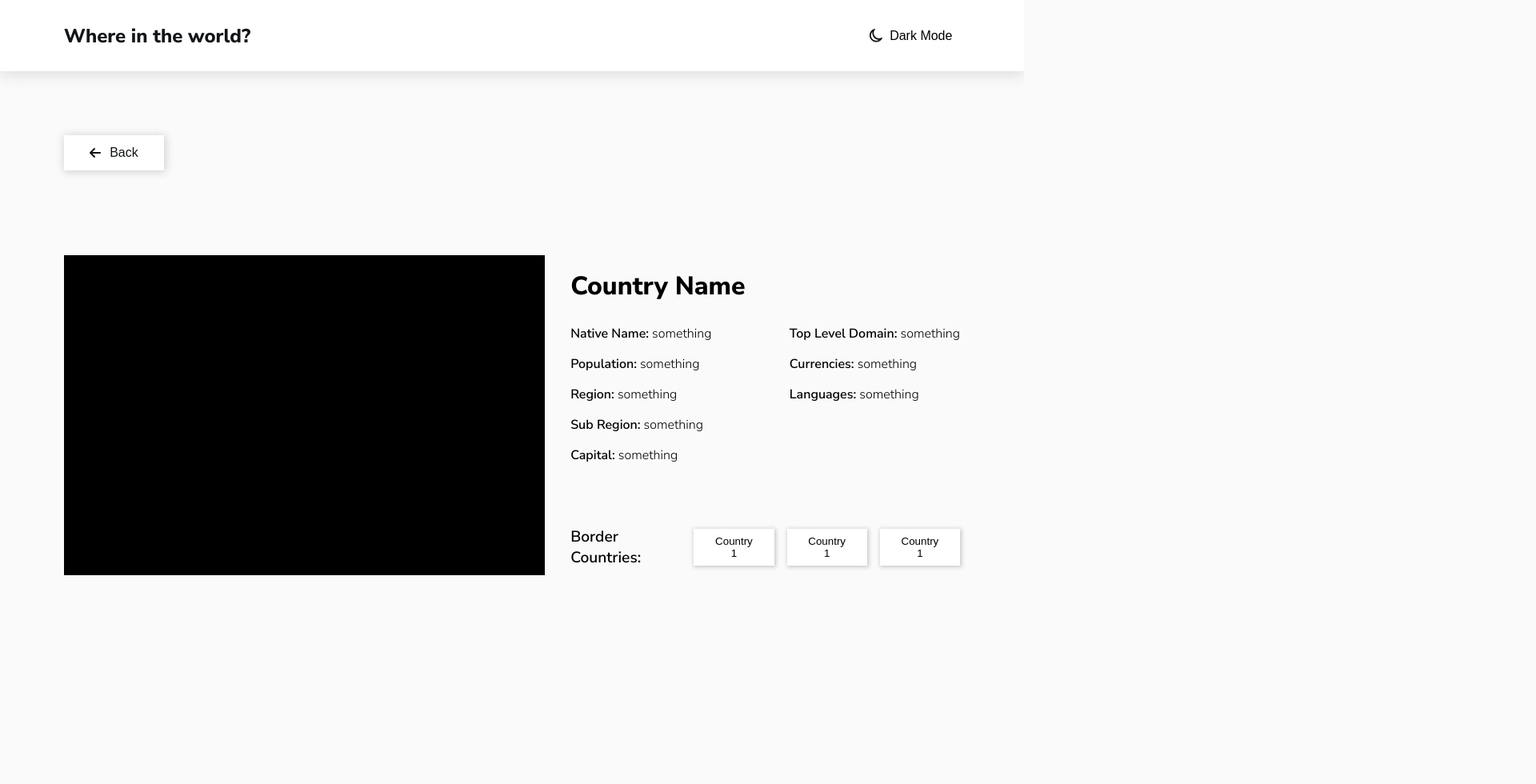
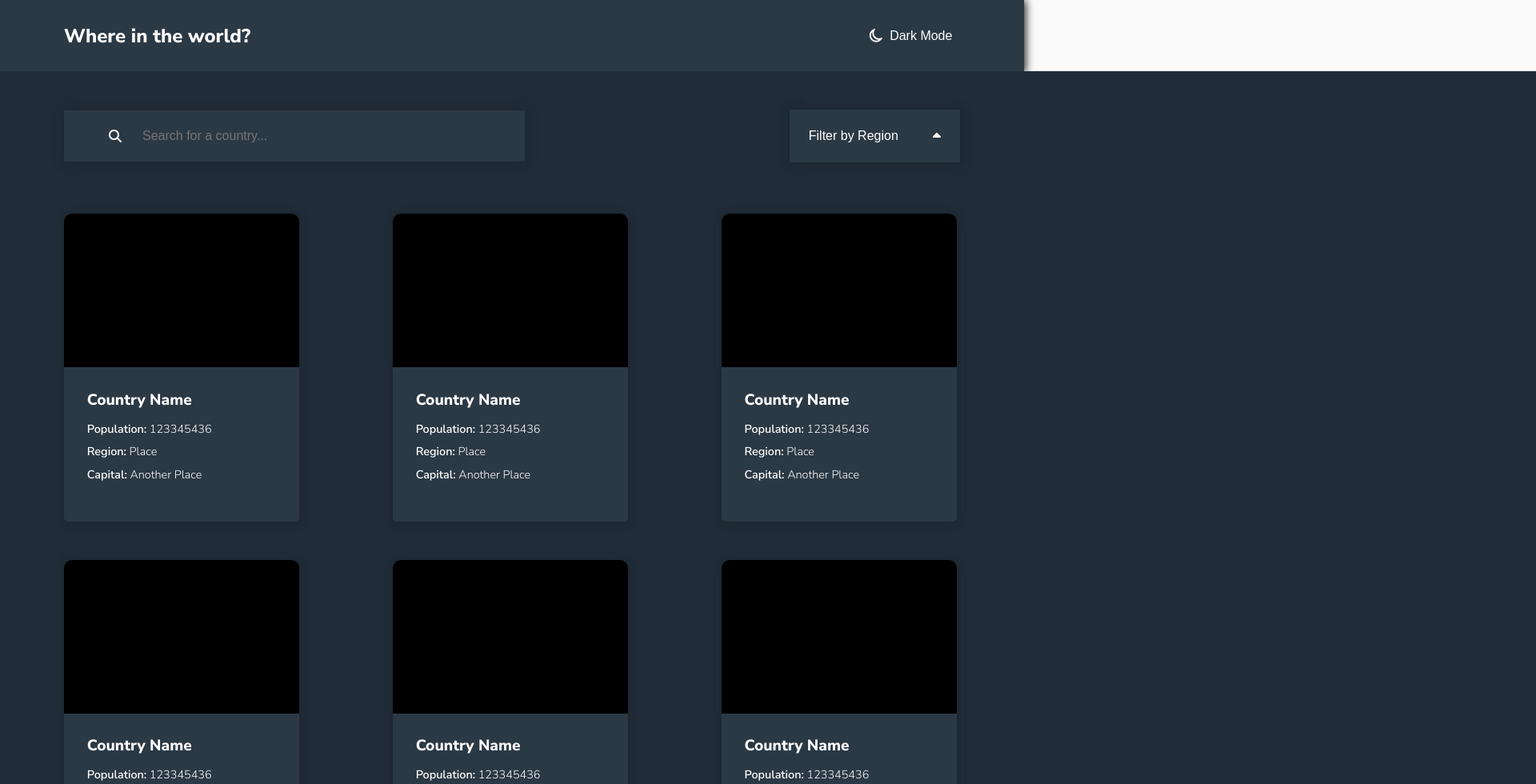
Before and after one commit to KiburYoseph/REST_API-Coutries-listing-app, a React (Vite) app: page / in a window 1280 px wide. Shown: the top 980 px of the page at 80% size, 1920 px wide, since content can reach past the window. Before the commit the page ends 809 px from the top, so only its background shows below. Built offline with nearby package versions, Linux system fonts and the light colour scheme.

Commit message:
BoilerPlate Complete. API Start

```diff
--- a/src/App.jsx
+++ b/src/App.jsx
@@ -1,12 +1,20 @@
 import './App.css'
 import Navbar from './Components/Navbar'
 import Content from './Components/Content'
+import { useState } from 'react'
 
 const App = () => {
+
+  const [darkmode, setDarkMode] = useState(true)
+
+  const handleDark = () => {
+    return setDarkMode(!darkmode)
+  }
+
   return (
     <>
-      <Navbar/>
-      <Content/>
+      <Navbar onClick={handleDark} dark={darkmode}/>
+      <Content dark={darkmode}/>
     </>
   )
 }
--- a/src/Components/Content.css
+++ b/src/Components/Content.css
@@ -1,3 +1,29 @@
+.allContent {
+    width: 300vw;
+    display: flex;
+    justify-content: space-between;
+    transition: 500ms;
+    overflow-x: hidden;
+}
+
+.allContent.darktrue {
+    background-color: hsl(207, 26%, 17%);
+}
+
+.detailstrue {
+    transform: translateX(-63.8%);
+    height: 100vh;
+    overflow-y: hidden;
+}
+
+.fullView {
+    width: 100vw;
+}
+
+.focusedView {
+    width: 100vw;
+}
+
 .menuSection {
     display: flex;
     justify-content: space-between;
@@ -18,6 +44,11 @@
     box-shadow: 1px 1px 10px 1px rgb(228, 228, 228);
 }
 
+.search.darktrue {
+    background-color: hsl(209, 23%, 22%);
+    box-shadow: 1px 1px 10px 1px hsl(210, 26%, 15%);
+}
+
 @media (max-width: 1280px) {
     .search {
         width: 50%;
@@ -33,6 +64,11 @@
     color: #111517;
 }
 
+.search.darktrue > input {
+    background-color: hsl(209, 23%, 22%);
+    color: white;
+}
+
 .search > input:focus {
     outline: none;
 }
@@ -45,6 +81,14 @@
     display: grid;
     grid-template-columns: 20% 20% 20% 20%;
     gap: 1rem 3.5%;
+}
+
+.listSection.darktrue {
+    color: white;
+}
+
+.listSection.darktrue > li {
+    background-color: hsl(209, 23%, 22%);
 }
 
 @media (max-width: 1320px) {
@@ -90,6 +134,10 @@
     cursor: pointer;
 }
 
+.listSection.darktrue > li {
+    box-shadow: 1px 1px 10px 1px hsl(210, 26%, 15%);
+}
+
 .listSection > li:hover {
     transform: scale(1.1);
 }
@@ -111,6 +159,11 @@
 
 .countryInfo > p {
     font-size: 0.9rem;
+    line-height: 1;
+}
+
+.countryInfo > p > strong {
+    font-weight: 600;
 }
 
 .dropDownBtn {
@@ -126,6 +179,12 @@
     cursor: pointer;
     position: relative;
     box-shadow: 1px 1px 10px 1px rgb(228, 228, 228);
+}
+
+.dropDownBtn.darktrue {
+    background-color: hsl(209, 23%, 22%);
+    color: white;
+    box-shadow: 1px 1px 10px 1px hsl(210, 26%, 15%);
 }
 
 @media (max-width: 710px) {
@@ -154,7 +213,13 @@
     padding-bottom: 1rem;
     top: 100%;
     box-shadow: 1px 1px 10px 1px rgb(228, 228, 228);
+    color: hsl(200, 15%, 8%);
+}
 
+.dropDownMenu.darktrue {
+    background-color: hsl(209, 23%, 22%);
+    color: white;
+    box-shadow: 1px 1px 10px 1px hsl(210, 26%, 15%);
 }
 
 .dropDownMenu > li {
@@ -188,8 +253,9 @@
     background-color: white;
     color: hsl(200, 15%, 8%);
     border: none;
+    border-radius: 5px;
     box-shadow: 1px 1px 10px 1px rgb(209, 209, 209);
-    padding: 0.8rem 2rem;
+    padding: 0.8rem 2.3rem;
     font-size: 1rem;
     font-weight: 100;
     display: flex;
@@ -198,6 +264,12 @@
     align-items: center;
     transition: 200ms;
     cursor: pointer;
+}
+
+.backBtn.darktrue {
+    background-color: hsl(209, 23%, 22%);
+    color: white;
+    box-shadow: 1px 1px 10px 1px hsl(210, 26%, 15%);
 }
 
 .backBtn:hover {
@@ -223,6 +295,10 @@
     flex-direction: column;
 }
 
+.detailContentSection.darktrue {
+    color: white;
+}
+
 .detailContentSection > h1 {
     font-size: 2rem;
     margin-bottom: 0.7rem;
@@ -239,7 +315,6 @@
 @media (max-width: 1360px) {
     .detailsSection {
         gap: 2rem;
-        justify-content: space-between;
     }
 
     .detailedInfo {
@@ -248,26 +323,38 @@
     }
 
     .detailImageSection {
-        width: 40rem;
+        width: 35rem;
         height: 25rem;
     }
 }
 
-@media (max-width: 1000px) {
+@media (max-width: 1150px) {
+    .backBtn {
+        margin-left: 4rem;
+    }
+
+    .detailstrue {
+        height: 150vh;
+    }
+
     .detailsSection {
         flex-direction: column;
     }
 
     .detailImageSection {
-        width: 100%;
+        width: 90%;
     }
 
     .detailContentSection {
-        width: 100%;
+        width: 90%;
     }
 }
 
 @media (max-width: 650px) {
+    .detailsSection {
+        padding-left: 2rem;
+    }
+
     .detailedInfo {
         flex-direction: column;
     }
@@ -284,8 +371,17 @@
 }
 
 @media (max-width: 535px) {
+    .backBtn {
+        margin-left: 1rem;
+    }
+
+    .detailImageSection {
+        width: 100%;
+    }
+
     .focusedView {
-        padding: 1rem;
+        padding-left: 26rem;
+        padding-right: 4.5rem;
     }
 }
 
@@ -317,10 +413,12 @@
     cursor: pointer;
 }
 
+.borderCountries.darktrue {
+    background-color: hsl(209, 23%, 22%);
+    color: white;
+    box-shadow: 1px 1px 10px 1px hsl(210, 26%, 15%);
+}
+
 .borderCountries:hover {
     transform: scale(1.1);
 }
-
-.fullView {
-    display: none;
-}
--- a/src/Components/Content.jsx
+++ b/src/Components/Content.jsx
@@ -5,7 +5,7 @@ import { faCaretDown } from '@fortawesome/free-solid-svg-icons'
 import { faArrowLeft } from '@fortawesome/free-solid-svg-icons'
 import { useState } from 'react';
 
-const Content = () => {
+const Content = (props) => {
 
     const [searchTerm, setSearchTerm] = useState('')
     const [menuState, setMenuState] = useState(false)
@@ -14,15 +14,16 @@ const Content = () => {
 
     return (
         <>
+        <main className={`allContent details${detailState} dark${props.dark}`}>
             <div className='fullView'>
                 <section className='menuSection'>
-                    <div className='search'>
-                    <FontAwesomeIcon icon={faMagnifyingGlass} style={{color: "hsl(0, 0%, 52%)"}} className='magnifyingGlass'/>
+                    <div className={`search dark${props.dark}`}>
+                    {props.dark ? <FontAwesomeIcon icon={faMagnifyingGlass} style={{color: "hsl(0, 0%, 100%)"}} className='magnifyingGlass'/> : <FontAwesomeIcon icon={faMagnifyingGlass} style={{color: "hsl(0, 0%, 52%)"}} className='magnifyingGlass'/>}
                         <input value={searchTerm} onChange={(e) => setSearchTerm(e.target.value )} placeholder='Search for a country...' />
                     </div>
-                    <button className='dropDownBtn' onClick={() => setMenuState(!menuState)}>{(filterState == 'none') ?  "Filter by Region" : filterState}<FontAwesomeIcon icon={faCaretDown} style={{color: "#111517"}} className={`caretDown rotate${!menuState}`}/>
+                    <button className={`dropDownBtn dark${props.dark}`} onClick={() => setMenuState(!menuState)}>{(filterState == 'none') ?  "Filter by Region" : filterState}{props.dark ? <FontAwesomeIcon icon={faCaretDown} style={{color: "#ffffff"}} className={`caretDown rotate${!menuState}`}/> : <FontAwesomeIcon icon={faCaretDown} style={{color: "#111517"}} className={`caretDown rotate${!menuState}`}/>}
                     { menuState ?
-                    <ul className='dropDownMenu'>
+                    <ul className={`dropDownMenu dark${props.dark}`}>
                             <li onClick={() => setFilterState('Africa')}>Africa</li>
                             <li onClick={() => setFilterState('America')}>America</li>
                             <li onClick={() => setFilterState('Asia')}>Asia</li>
@@ -35,7 +36,70 @@ const Content = () => {
                     </button>
                 </section>
 
-                <ul className='listSection'>
+                <ul className={`listSection dark${props.dark}`}>
+                    <li onClick={() => setDetailState(!detailState)}>
+                        <div className='flags'></div>
+                        <div className='countryInfo'>
+                            <h2>Country Name</h2>
+                            <p><strong>Population:</strong> 123345436</p>
+                            <p><strong>Region:</strong> Place</p>
+                            <p><strong>Capital:</strong> Another Place</p>
+                        </div>
+                    </li>
+                    <li onClick={() => setDetailState(!detailState)}>
+                        <div className='flags'></div>
+                        <div className='countryInfo'>
+                            <h2>Country Name</h2>
+                            <p><strong>Population:</strong> 123345436</p>
+                            <p><strong>Region:</strong> Place</p>
+                            <p><strong>Capital:</strong> Another Place</p>
+                        </div>
+                    </li>
+                    <li onClick={() => setDetailState(!detailState)}>
+                        <div className='flags'></div>
+                        <div className='countryInfo'>
+                            <h2>Country Name</h2>
+                            <p><strong>Population:</strong> 123345436</p>
+                            <p><strong>Region:</strong> Place</p>
+                            <p><strong>Capital:</strong> Another Place</p>
+                        </div>
+                    </li>
+                    <li onClick={() => setDetailState(!detailState)}>
+                        <div className='flags'></div>
+                        <div className='countryInfo'>
+                            <h2>Country Name</h2>
+                            <p><strong>Population:</strong> 123345436</p>
+                            <p><strong>Region:</strong> Place</p>
+                            <p><strong>Capital:</strong> Another Place</p>
+                        </div>
+                    </li>
+                    <li onClick={() => setDetailState(!detailState)}>
+                        <div className='flags'></div>
+                        <div className='countryInfo'>
+                            <h2>Country Name</h2>
+                            <p><strong>Population:</strong> 123345436</p>
+                            <p><strong>Region:</strong> Place</p>
+                            <p><strong>Capital:</strong> Another Place</p>
+                        </div>
+                    </li>
+                    <li onClick={() => setDetailState(!detailState)}>
+                        <div className='flags'></div>
+                        <div className='countryInfo'>
+                            <h2>Country Name</h2>
+                            <p><strong>Population:</strong> 123345436</p>
+                            <p><strong>Region:</strong> Place</p>
+                            <p><strong>Capital:</strong> Another Place</p>
+                        </div>
+                    </li>
+                    <li onClick={() => setDetailState(!detailState)}>
+                        <div className='flags'></div>
+                        <div className='countryInfo'>
+                            <h2>Country Name</h2>
+                            <p><strong>Population:</strong> 123345436</p>
+                            <p><strong>Region:</strong> Place</p>
+                            <p><strong>Capital:</strong> Another Place</p>
+                        </div>
+                    </li>
                     <li onClick={() => setDetailState(!detailState)}>
                         <div className='flags'></div>
                         <div className='countryInfo'>
@@ -111,10 +175,10 @@ const Content = () => {
                 </ul>
             </div>
             <div className='focusedView'>
-                <button className='backBtn'><FontAwesomeIcon style={{color: "hsl(200, 15%, 8%)"}}  icon={faArrowLeft} className='leftArrow'/>Back</button>
+                <button className={`backBtn dark${props.dark}`} onClick={() => setDetailState(!detailState)}>{props.dark ? <FontAwesomeIcon style={{color: "#ffffff"}}  icon={faArrowLeft} className='leftArrow'/> : <FontAwesomeIcon style={{color: "hsl(200, 15%, 8%)"}}  icon={faArrowLeft} className='leftArrow'/>}Back</button>
                 <section className='detailsSection'>
                     <div className='detailImageSection'></div>
-                    <div className='detailContentSection'>
+                    <div className={`detailContentSection dark${props.dark}`}>
                         <h1>Country Name</h1>
                         <div className='detailedInfo'>
                             <div className='detailPart1'>
@@ -132,13 +196,14 @@ const Content = () => {
                         </div>
                         <div className='extraDetail'>
                             <p><strong>Border Countries:</strong></p>
-                            <button className='borderCountries'>Country 1</button>
-                            <button className='borderCountries'>Country 1</button>
-                            <button className='borderCountries'>Country 1</button>
+                            <button className={`borderCountries dark${props.dark}`}>Country 1</button>
+                            <button className={`borderCountries dark${props.dark}`}>Country 1</button>
+                            <button className={`borderCountries dark${props.dark}`}>Country 1</button>
                         </div>
                     </div>
                 </section>
             </div>
+        </main>
         </>
     )
 }
--- a/src/Components/Navbar.css
+++ b/src/Components/Navbar.css
@@ -6,12 +6,22 @@ nav {
     margin: 0px;
     box-shadow: 1px 1px 20px 1px rgb(214, 214, 214);
     background-color: white;
+    transition: 300ms;
 }
 
 @media (max-width: 494px) {
     nav {
         padding: 1rem;
     }
+}
+
+nav.darktrue {
+    background-color: hsl(209, 23%, 22%);
+    box-shadow: 1px 1px 10px 1px rgb(26, 24, 24);
+}
+
+nav.darktrue > h1 {
+    color: white;
 }
 
 .darkModeBtn {
@@ -23,9 +33,17 @@ nav {
     gap: 0.7rem;
     font-size: 1rem;
     transition: 300ms;
-    border-radius: 18px;
+    border-radius: 10px;
     padding: 0.6rem;
     cursor: pointer;
+}
+
+.darkModeBtn.darktrue {
+    color: #ffffff;
+}
+
+.darkModeBtn.darktrue:hover {
+    background-color: hsl(207, 26%, 17%);
 }
 
 .moon {
--- a/src/Components/Navbar.jsx
+++ b/src/Components/Navbar.jsx
@@ -4,11 +4,12 @@ import { faMoon } from '@fortawesome/free-regular-svg-icons'
 import { faMagnifyingGlass } from '@fortawesome/free-solid-svg-icons'
 /*<FontAwesomeIcon icon={faMagnifyingGlass} style={{color: "#c0c0c0",}} className='icon' />*/
 
-const Navbar = () => {
+const Navbar = (props) => {
+
     return (
-        <nav>
+        <nav className={`dark${props.dark}`}>
             <h1>Where in the world?</h1>
-            <button className='darkModeBtn'><FontAwesomeIcon icon={faMoon} style={{color: "#111517",}} className='moon'/>Dark Mode</button>
+            <button className={`darkModeBtn dark${props.dark}`} onClick={() => {props.onClick()}}>{props.dark ? <FontAwesomeIcon icon={faMoon} style={{color: "#ffffff",}} className="moon"/> : <FontAwesomeIcon icon={faMoon} style={{color: "#111517",}} className="moon"/>}Dark Mode</button>
         </nav>
     )
 }
```
